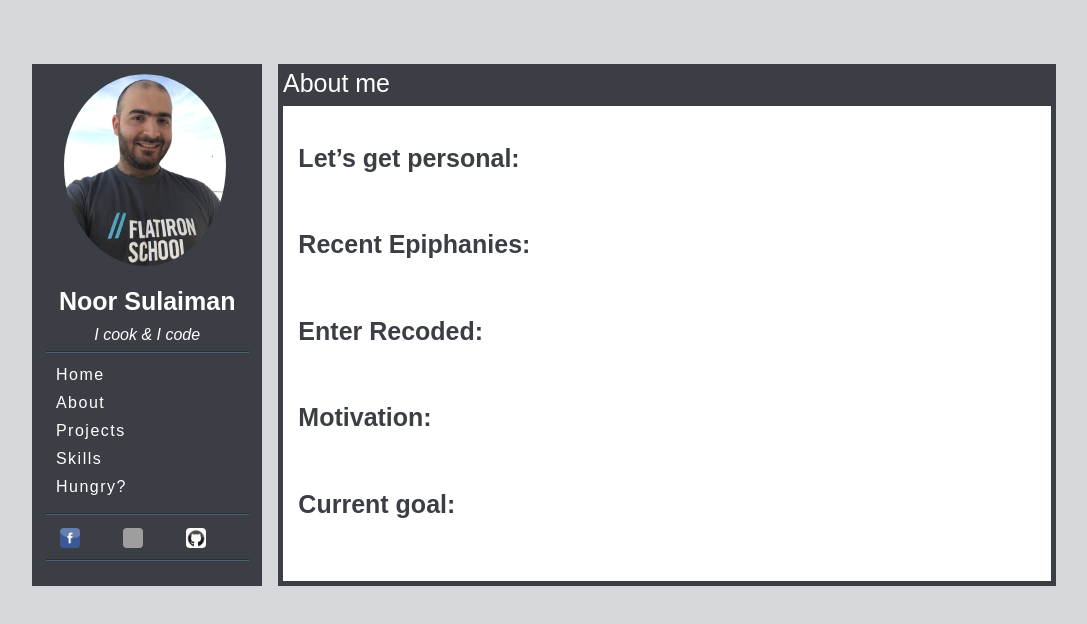
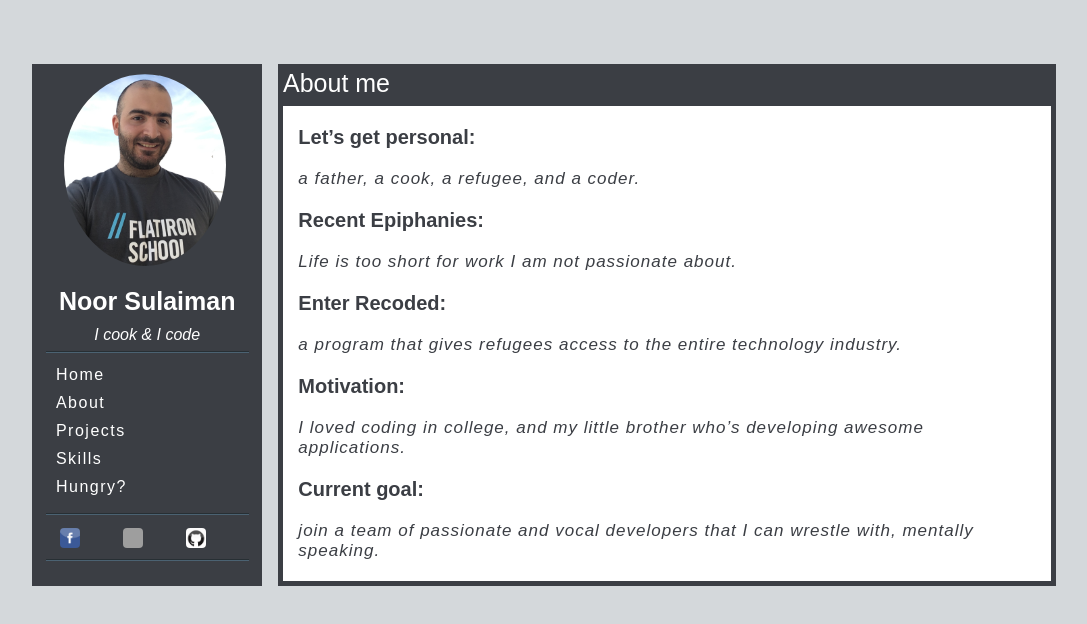
Before and after one commit to NoorSulaiman/Final-project, a React (Create React App) app: page /about in a window 1280 px wide. Shown: the top 624 px of the page, without its empty margins (96-1183 px from the left). Built offline with nearby package versions, Linux system fonts and the light colour scheme; grey boxes are pictures that could not be loaded.

Commit message:
refactoring react components

```diff
--- a/src/components/app/App.js
+++ b/src/components/app/App.js
@@ -1,20 +1,19 @@
-import React, { Component } from 'react';
+import React from 'react';
 import './App.css';
 import {BrowserRouter as Router} from 'react-router-dom'
 
 import SideBar from '../../components/sidebar/sidebar';
 import Display from '../../components/display/display';
 
-class App extends Component {
-	render() {
-		return  <Router>
-		<div className='app'>
-		<SideBar/>
-		<Display/>
+const App =() =>{
 
-      </div>
-		 </Router>
-	}
+	return  <Router>
+		     <div className='app'>
+		      <SideBar/>
+		      <Display/>
+             </div>
+	   	    </Router>
 }
 
+
 export default App;
--- a/src/components/display/about/about.css
+++ b/src/components/display/about/about.css
@@ -2,25 +2,25 @@
 
 	margin-left: 2%;
 	margin-right: 2%;
-	margin-top: 5%;
+
 }
 .paragraphs h3{
 
 	font-style: initial;
-	font-size: 25px;
+	font-size: 20px;
 	 animation-name: slidein;
 	animation-duration: 0.6s;
 	animation-timing-function: ease-out;
 	animation-fill-mode: forwards;
 }
-.paragraphs h3:hover{
-	color: #2babc1;
-	cursor: default;
-}
+
 .paragraphs   p{
-	padding-bottom: 1%;
+	animation-name: slidein;
+	animation-duration: 0.6s;
+	animation-timing-function: ease-out;
+	animation-fill-mode: forwards;
 	font-style: italic;
 	letter-spacing: 1px;
-	font-size: 20px;
+	font-size: 17px;
 
 }
--- a/src/components/display/about/about.js
+++ b/src/components/display/about/about.js
@@ -1,81 +1,29 @@
-import React, { Component } from 'react';
+import React from 'react';
 
 import './about.css'
 
-class About extends Component {
-	constructor(props) {
-		super(props)
-       this.state = {heading1:true,
-       				 heading2:true,
-       				 heading3:true,
-       				 heading4:true,
-       				 heading5:true
-       }
-       this.heading1StateChange = this.heading1StateChange.bind(this)
-       this.heading2StateChange = this.heading2StateChange.bind(this)
-       this.heading3StateChange = this.heading3StateChange.bind(this)
-       this.heading4StateChange = this.heading4StateChange.bind(this)
-       this.heading5StateChange = this.heading5StateChange.bind(this)
-     }
-
-
-
-
-
-
-     heading1StateChange(){
-     	this.setState({heading1:!this.state.heading1});
-     	var str=(this.state.heading1?'Noor Sulaiman: a father, a cook, a refugee, and a coder.':'')
-     	this.setState({heading1text:str})
-
-     }
-     heading2StateChange(){
-     	this.setState({heading2:!this.state.heading2});
-     	var str=(this.state.heading2?'Life is too short for work I am not passionate about.':'')
-     	this.setState({heading2text:str})
-
-     }
-     heading3StateChange(){
-     	this.setState({heading3:!this.state.heading3});
-     	var str=(this.state.heading3?'a program that gives access to an entire technology industry.':'')
-     	this.setState({heading3text:str})
-
-     }
-     heading4StateChange(){
-     	this.setState({heading4:!this.state.heading4});
-     	var str=(this.state.heading4?'I loved coding in college, and my little brother who’s developing awesome applications.':'')
-     	this.setState({heading4text:str})
-
-     }
-     heading5StateChange(){
-     	this.setState({heading5:!this.state.heading5});
-     	var str=(this.state.heading5?'join a team of passionate and vocal developers that I can wrestle with, mentally speaking.':'')
-     	this.setState({heading5text:str})
-
-     }
-	render(){
+const About =() =>{
 
   return <div className='about'>
     <div id='pagetitle'>About me</div>
     <div className="paragraphs">
-		    <h3 onClick={this.heading1StateChange}>Let’s get personal: </h3>
-        <p>{this.state.heading1text}</p>
+        <h3>Let’s get personal: </h3>
+        <p>a father, a cook, a refugee, and a coder.</p>
 
-        <h3 onClick={this.heading2StateChange}>Recent Epiphanies:</h3>
-        <p>{this.state.heading2text}</p>
+        <h3>Recent Epiphanies:</h3>
+        <p>Life is too short for work I am not passionate about.</p>
 
-        <h3 onClick={this.heading3StateChange}>Enter Recoded:</h3>
-        <p>{this.state.heading3text}</p>
+        <h3>Enter Recoded:</h3>
+        <p>a program that gives refugees access to the entire technology industry.</p>
 
-        <h3 onClick={this.heading4StateChange}>Motivation:</h3>
-        <p>{this.state.heading4text}</p>
+        <h3>Motivation:</h3>
+        <p>I loved coding in college, and my little brother who’s developing awesome applications.</p>
 
-        <h3 onClick={this.heading5StateChange}>Current goal:</h3>
-        <p>{this.state.heading5text}</p>
-
+        <h3>Current goal:</h3>
+        <p>join a team of passionate and vocal developers that I can wrestle with, mentally speaking.</p>
     </div>
     </div>
   }
-}
+
 
 export default About;
--- a/src/components/display/display.js
+++ b/src/components/display/display.js
@@ -1,4 +1,4 @@
-import React, { Component } from 'react';
+import React from 'react';
 import {Route} from 'react-router-dom'
 
 import "./display.css"
@@ -8,20 +8,17 @@ import Projects from './projects/projects';
 import Hungry from './hungry/hungry'
 import Skills from './skills/skills'
 
-class Display extends Component{
+const Display = ()=>{
 
-	render(){
-
-		return <div className='display' id="scroll">
+return <div className='display' id="scroll">
 		<Route exact path="/" component={Home}/>
 		<Route path="/about" component={About}/>
 		<Route path="/projects" component={Projects}/>
 		<Route path="/skills" component={Skills}/>
 	    <Route path="/hungry" component={Hungry}/>
-		</div>
-	}
-
+	   </div>
 }
 
 
+
 export default Display;
--- a/src/components/display/skills/skills.css
+++ b/src/components/display/skills/skills.css
@@ -314,6 +314,7 @@
 flex-direction: column;
 display: flex;
 
+
 }
 .skillswraper div{
 	width: 90%;
--- a/src/components/sidebar/navbar/navbar.js
+++ b/src/components/sidebar/navbar/navbar.js
@@ -1,12 +1,12 @@
-import React, { Component } from 'react';
+import React from 'react';
 import {Link} from 'react-router-dom';
 import './navbar.css'
-class NavBar extends Component {
 
-	render() {
 
-		return <div className="sidebarwidget">
-		<nav className='navbar'>
+const NavBar = ()=>{
+
+    return <div className="sidebarwidget">
+        <nav className='navbar'>
     <ul>
     <li><Link to="/">Home</Link></li>
     <li><Link to="/about">About</Link></li>
@@ -16,7 +16,8 @@ class NavBar extends Component {
     </ul>
     </nav>
     </div>
-  }
+
 }
 
+
 export default NavBar;
--- a/src/components/sidebar/profile/profile.js
+++ b/src/components/sidebar/profile/profile.js
@@ -1,14 +1,12 @@
-import React, { Component } from 'react';
+import React from 'react';
 import "./profile.css"
 
 
 import propic from '../../../images/profile2.JPG';
 
-class Profile extends Component{
+const Profile = ()=>{
 
-	render(){
-
-		return <div className="sidebarwidget">
+	return <div className="sidebarwidget">
 		<div className="profile">
 		<img src={propic} alt="noor"/>
 		<h1>Noor Sulaiman</h1>
@@ -16,6 +14,5 @@ class Profile extends Component{
 		</div>
 		</div>
 	}
-}
 
 export default Profile;
```
Also changed, not shown: src/components/display/home/home.js (+3 -6 lines), src/components/sidebar/sidebar.js (+3 -4 lines), src/components/sidebar/social/social.js (+3 -6 lines). Lines whose indentation alone changed are shown as unchanged.
